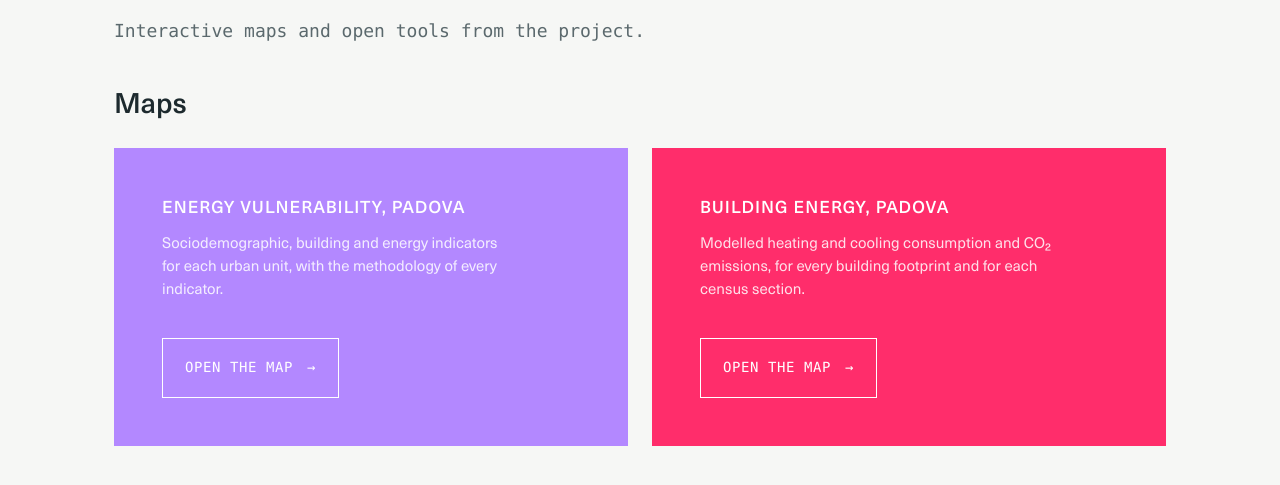
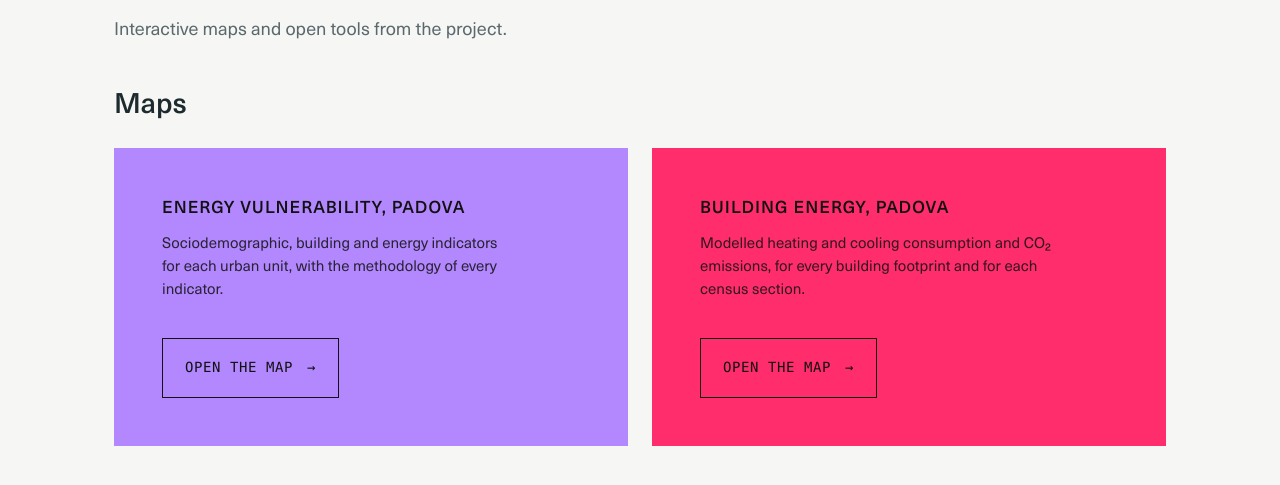
Before and after one commit to chiaquino/reclaim, a plain HTML site: page index.html in a window 1280 px wide. Shown: the part 129-614 px from the top of the page. Drawn offline with Linux system fonts and the light colour scheme.

Commit message:
update landing page

```diff
--- a/index.html
+++ b/index.html
@@ -39,15 +39,16 @@
   .ramp i { flex:1; }
   main { max-width:1100px; margin:0 auto; padding:56px 24px 40px; }
   h1 { display:inline-block; background:#fff3a6; color:#111; padding:8px 16px; font-size:40px; line-height:1.1; font-weight:700; margin:0 0 20px; letter-spacing:.01em; }
-  .lede { font-family:Consolas, "Cascadia Mono", "Courier New", monospace; font-size:18px; color:var(--muted); margin:0 0 40px; max-width:56ch; }
+  /* .lede { font-family:Consolas, "Cascadia Mono", "Courier New", monospace; font-size:18px; color:var(--muted); margin:0 0 40px; max-width:56ch; } */
+  .lede { font-size:18px; color:var(--muted); margin:0 0 40px; max-width:56ch; }
   h2 { font-size:28px; font-weight:700; margin:0 0 20px; }
   /* one square coloured box per map. To add a map: copy a <li> and pick a colour class (c1, c2, c3) */
   .cards { list-style:none; margin:0; padding:0; display:grid; grid-template-columns:repeat(auto-fit, minmax(280px, 1fr)); gap:24px; }
   .card { display:flex; flex-direction:column; justify-content:space-between; min-height:270px; height:100%; padding:48px; color:#111; text-decoration:none; }
   .card:focus-visible { outline:3px solid var(--ink); outline-offset:3px; }
-  .c1 { background:#b388ff; color:#fff; }
-  .c2 { background:#ff2d6b; color:#fff;}
-  .c3 { background:#c6f700; color:#fff;}
+  .c1 { background:#b388ff; color:#111; }
+  .c2 { background:#ff2d6b; color:#111;}
+  .c3 { background:#c6f700; color:#111;}
   .t { display:block; font-size:17px; font-weight:700; letter-spacing:.06em; text-transform:uppercase; }
   .d { display:block; margin-top:10px; font-size:15px; opacity:.85; max-width:42ch; }
   .go { align-self:flex-start; display:inline-flex; align-items:center; gap:14px; margin-top:36px; padding:18px 22px; border:1px solid currentColor;
```
